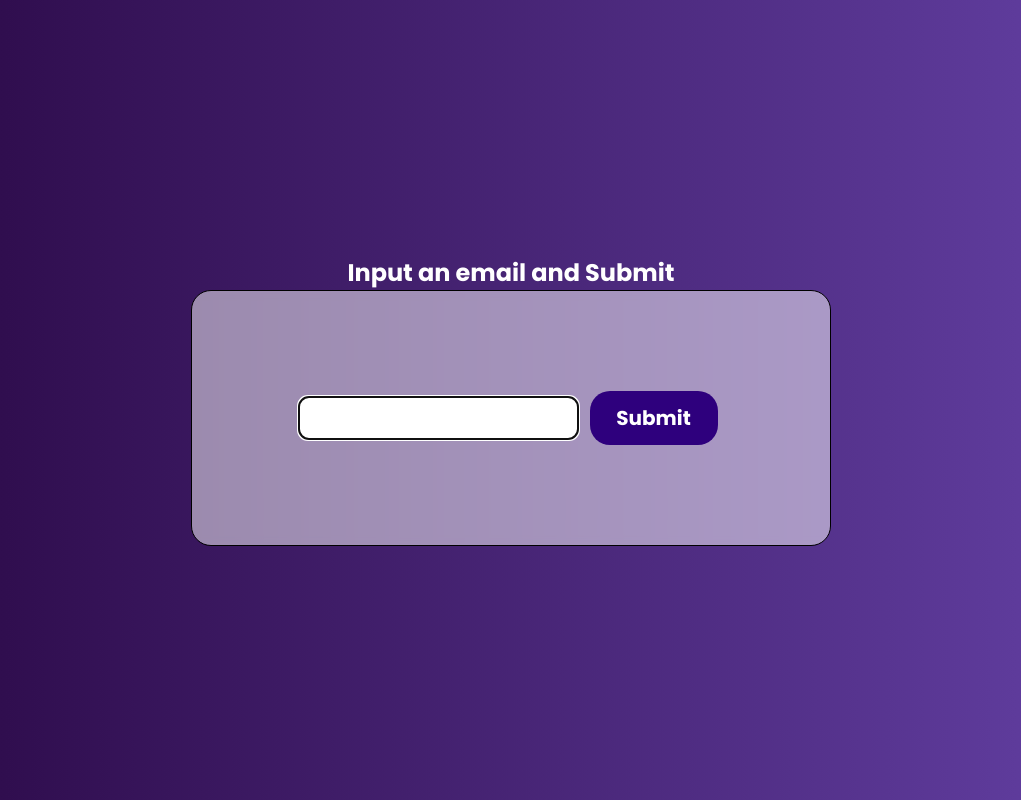
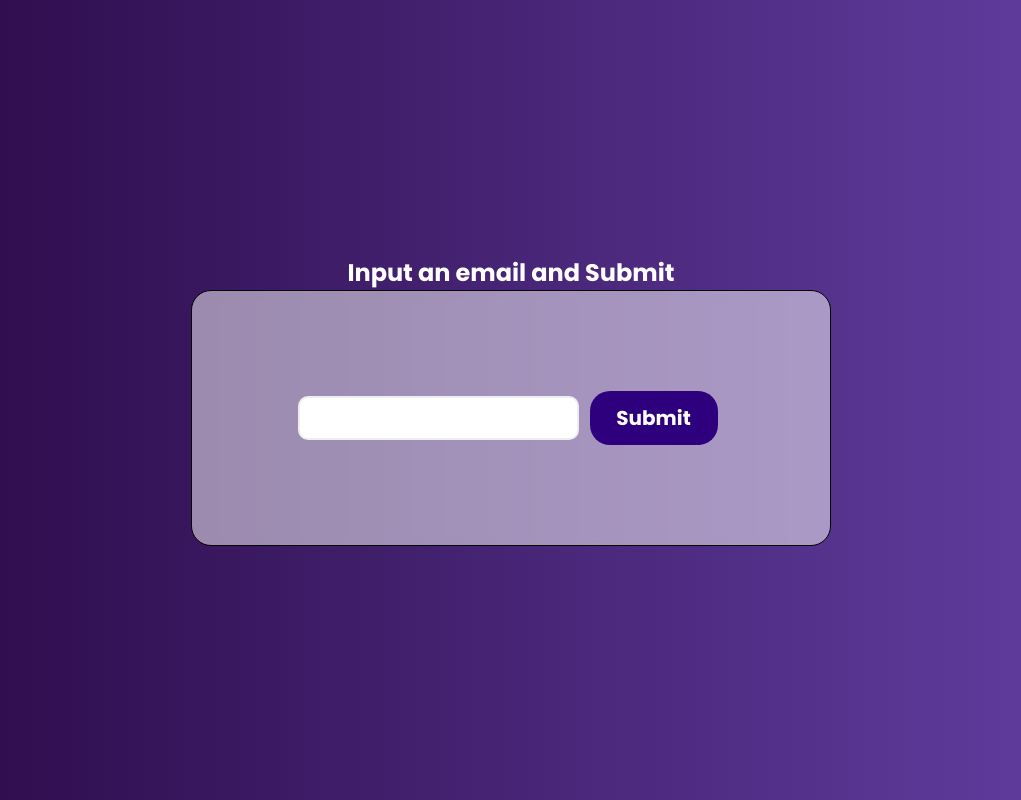
Before and after one commit to shivamnarkar47/100daysofcode, a plain HTML site: page EmailValidationCheck/index.html in a window 1280 px wide. Shown: the whole page, without its empty margins (129-1150 px from the left). Drawn offline with Linux system fonts and the light colour scheme.

Commit message:
Update style.css

```diff
--- a/EmailValidationCheck/style.css
+++ b/EmailValidationCheck/style.css
@@ -50,7 +50,9 @@ form ul {
   display: flex;
   align-items: center;
 }
-
+input:focus{
+  outline:none;
+}
 form ul li {
   padding: 2px;
 }
```
